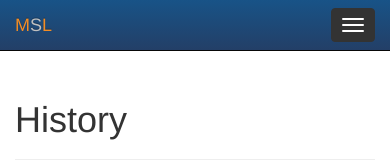
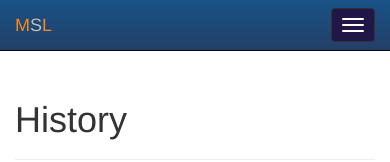
Before and after one commit to FINRAOS/MSL, a plain HTML site: page about.html in a window 390 px wide. In both pictures the pointer is over the button "Toggle navigation". Shown: the top 162 px of the page. Drawn offline with nearby package versions, Linux system fonts and the light colour scheme.

Commit message:
Modified navbar dropdown style
Signed-off-by: Daniel Koo <danieljamin.koo@gmail.com>

```diff
--- a/about.html
+++ b/about.html
@@ -26,6 +26,10 @@
 
 	  .navbar-inverse .navbar-nav>.active>a {
 		background-image: linear-gradient(to bottom,#233E66 0,#233E66 100%);
+	  }
+
+	  .navbar-inverse .navbar-toggle:hover, .navbar-inverse .navbar-toggle:focus {
+		background-color: #201647;
 	  }
 
 	  blockquote {
```
Also changed, not shown: apidoc.html (+4 -0 lines), comingsoon.html (+4 -0 lines), contribute.html (+4 -0 lines), gettingstarted.html (+4 -0 lines), index.html (+4 -0 lines).
